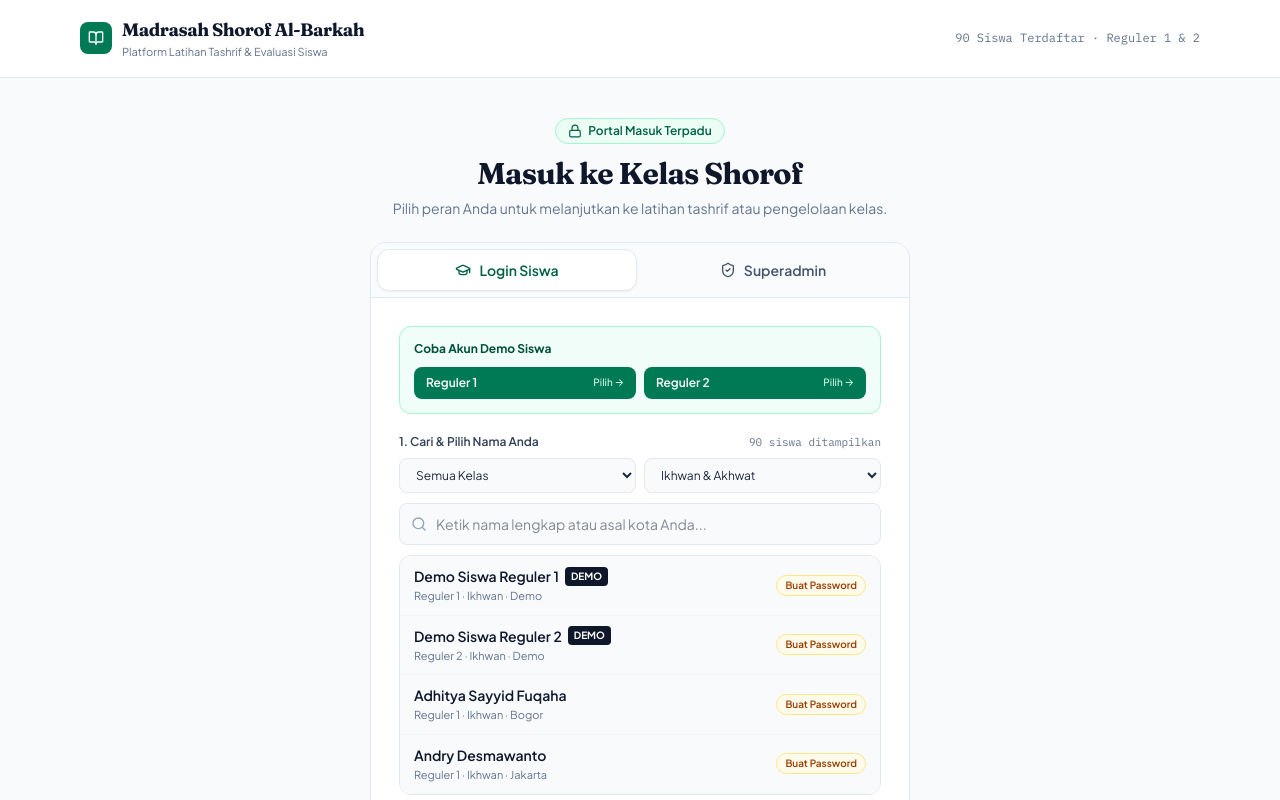
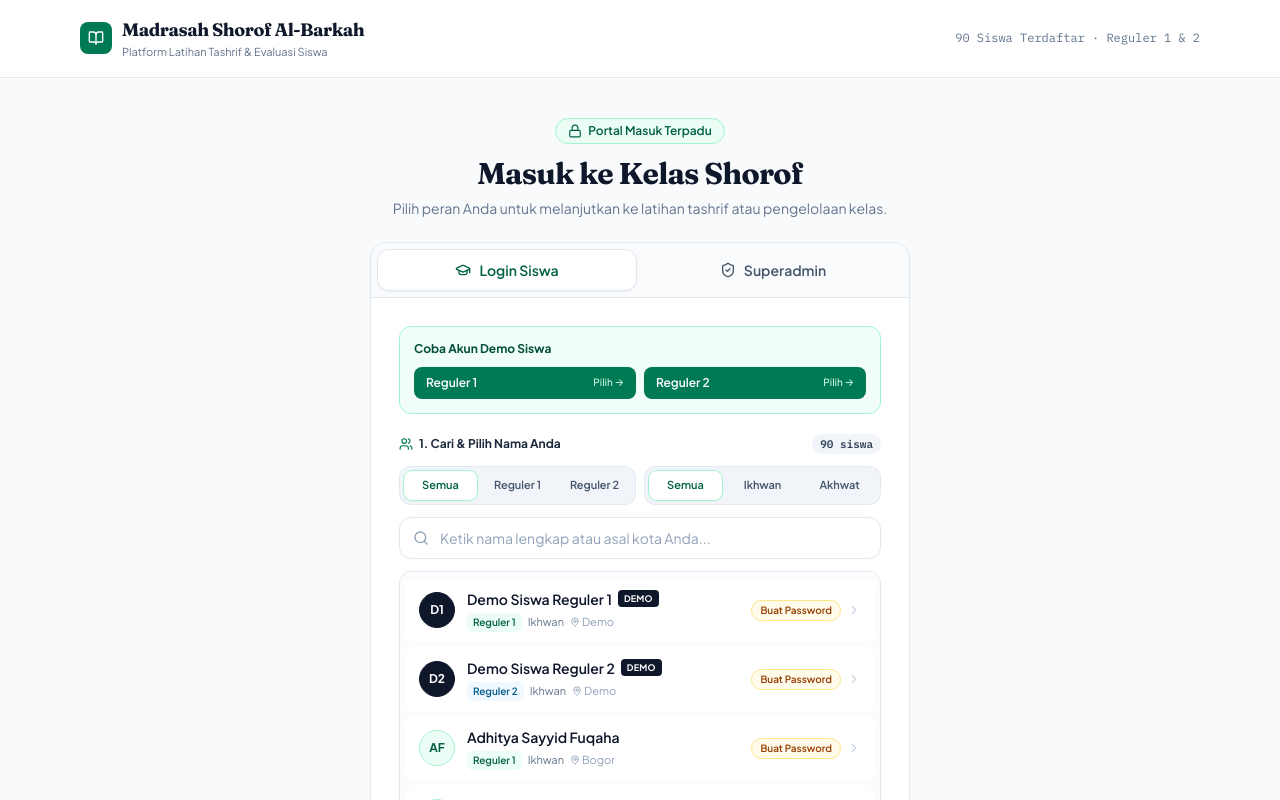
Before and after one commit to yourbontel/KIAS-REGULER, a React (Vite) app: page / in a window 1280 px wide. Shown: the top 800 px of the page. Built offline with nearby package versions, Linux system fonts and the light colour scheme.

Commit message:
style: upgrade student selection filters and list cards in LoginView

```diff
--- a/src/components/LoginView.tsx
+++ b/src/components/LoginView.tsx
@@ -10,9 +10,20 @@ import {
   KeyRound,
   AlertCircle,
   BookOpen,
+  ChevronRight,
+  MapPin,
+  Users,
+  X,
 } from 'lucide-react';
 import { Student, StudentClass, StudentGender } from '../data/students';
 import { StudentPasswordMap } from '../utils/auth';
+
+function getInitials(name: string): string {
+  const parts = name.trim().split(/\s+/).filter(Boolean);
+  if (parts.length === 0) return '?';
+  if (parts.length === 1) return parts[0].slice(0, 2).toUpperCase();
+  return (parts[0][0] + parts[parts.length - 1][0]).toUpperCase();
+}
 
 interface LoginViewProps {
   students: Student[];
@@ -227,91 +238,178 @@ export const LoginView: React.FC<LoginViewProps> = ({
                       </div>
                     )}
 
-                    <div>
-                      <div className="flex items-center justify-between mb-2">
-                        <label className="text-xs font-semibold text-slate-700">
+                    <div className="space-y-3">
+                      <div className="flex items-center justify-between gap-2">
+                        <label className="text-xs font-bold text-slate-800 flex items-center gap-1.5">
+                          <Users className="w-3.5 h-3.5 text-emerald-700" />
                           1. Cari &amp; Pilih Nama Anda
                         </label>
-                        <span className="text-[11px] text-slate-500 tabular-nums">
-                          {filteredStudents.length} siswa ditampilkan
+                        <span className="inline-flex items-center gap-1 px-2 py-0.5 rounded-full text-[11px] font-semibold bg-slate-100 text-slate-700 tabular-nums">
+                          {filteredStudents.length} siswa
                         </span>
                       </div>
 
-                      {/* Filters */}
-                      <div className="grid grid-cols-2 gap-2 mb-2.5">
-                        <select
+                      {/* Segmented Pill Filters */}
+                      <div className="grid grid-cols-1 sm:grid-cols-2 gap-2">
+                        <div
+                          role="group"
                           aria-label="Filter Kelas"
-                          value={filterClass}
-                          onChange={(e) =>
-                            setFilterClass(e.target.value as 'Semua' | StudentClass)
-                          }
-                          className="px-3 py-2 text-xs bg-[#F8FAFC] border border-slate-200 rounded-lg text-slate-800 focus:outline-none focus:border-emerald-600"
+                          className="grid grid-cols-3 gap-1 p-1 rounded-xl bg-slate-100 border border-slate-200/80"
                         >
-                          <option value="Semua">Semua Kelas</option>
-                          <option value="Reguler 1">Reguler 1</option>
-                          <option value="Reguler 2">Reguler 2</option>
-                        </select>
-                        <select
+                          {(
+                            [
+                              { value: 'Semua', label: 'Semua' },
+                              { value: 'Reguler 1', label: 'Reguler 1' },
+                              { value: 'Reguler 2', label: 'Reguler 2' },
+                            ] as const
+                          ).map((opt) => {
+                            const active = filterClass === opt.value;
+                            return (
+                              <button
+                                key={opt.value}
+                                type="button"
+                                onClick={() => setFilterClass(opt.value)}
+                                className={`py-1.5 px-2 rounded-lg text-[11px] font-semibold transition-all whitespace-nowrap ${
+                                  active
+                                    ? 'bg-white text-emerald-800 shadow-xs ring-1 ring-emerald-200'
+                                    : 'text-slate-600 hover:text-slate-900'
+                                }`}
+                              >
+                                {opt.label}
+                              </button>
+                            );
+                          })}
+                        </div>
+
+                        <div
+                          role="group"
                           aria-label="Filter Kelompok"
-                          value={filterGender}
-                          onChange={(e) =>
-                            setFilterGender(e.target.value as 'Semua' | StudentGender)
-                          }
-                          className="px-3 py-2 text-xs bg-[#F8FAFC] border border-slate-200 rounded-lg text-slate-800 focus:outline-none focus:border-emerald-600"
+                          className="grid grid-cols-3 gap-1 p-1 rounded-xl bg-slate-100 border border-slate-200/80"
                         >
-                          <option value="Semua">Ikhwan &amp; Akhwat</option>
-                          <option value="Ikhwan">Ikhwan</option>
-                          <option value="Akhwat">Akhwat</option>
-                        </select>
+                          {(
+                            [
+                              { value: 'Semua', label: 'Semua' },
+                              { value: 'Ikhwan', label: 'Ikhwan' },
+                              { value: 'Akhwat', label: 'Akhwat' },
+                            ] as const
+                          ).map((opt) => {
+                            const active = filterGender === opt.value;
+                            return (
+                              <button
+                                key={opt.value}
+                                type="button"
+                                onClick={() => setFilterGender(opt.value)}
+                                className={`py-1.5 px-2 rounded-lg text-[11px] font-semibold transition-all whitespace-nowrap ${
+                                  active
+                                    ? 'bg-white text-emerald-800 shadow-xs ring-1 ring-emerald-200'
+                                    : 'text-slate-600 hover:text-slate-900'
+                                }`}
+                              >
+                                {opt.label}
+                              </button>
+                            );
+                          })}
+                        </div>
                       </div>
 
                       {/* Search Box */}
-                      <div className="relative mb-2.5">
-                        <Search className="w-4 h-4 text-slate-400 absolute left-3 top-1/2 -translate-y-1/2" />
+                      <div className="relative">
+                        <Search className="w-4 h-4 text-slate-400 absolute left-3.5 top-1/2 -translate-y-1/2 pointer-events-none" />
                         <input
                           type="text"
                           value={searchQuery}
                           onChange={(e) => setSearchQuery(e.target.value)}
                           placeholder="Ketik nama lengkap atau asal kota Anda..."
-                          className="w-full pl-9 pr-3 py-2.5 text-xs sm:text-sm bg-[#F8FAFC] border border-slate-200 rounded-lg focus:outline-none focus:border-emerald-600"
+                          className="w-full pl-10 pr-9 py-2.5 text-xs sm:text-sm bg-white border border-slate-200 rounded-xl placeholder:text-slate-400 focus:outline-none focus:border-emerald-600 focus:ring-2 focus:ring-emerald-500/15 transition-shadow"
                         />
+                        {searchQuery && (
+                          <button
+                            type="button"
+                            onClick={() => setSearchQuery('')}
+                            aria-label="Hapus pencarian"
+                            className="absolute right-2.5 top-1/2 -translate-y-1/2 p-1 rounded-md text-slate-400 hover:text-slate-700 hover:bg-slate-100"
+                          >
+                            <X className="w-3.5 h-3.5" />
+                          </button>
+                        )}
                       </div>
 
                       {/* Student List */}
-                      <div className="max-h-60 overflow-y-auto border border-slate-200 rounded-xl divide-y divide-slate-100 bg-[#F8FAFC]">
+                      <div className="max-h-72 overflow-y-auto border border-slate-200 rounded-xl bg-slate-50/60 p-1.5 space-y-1">
                         {filteredStudents.length === 0 ? (
-                          <div className="p-6 text-center text-xs text-slate-500">
-                            Nama tidak ditemukan. Coba ubah filter atau kata kunci pencarian.
+                          <div className="py-8 px-4 text-center space-y-2">
+                            <div className="w-9 h-9 rounded-full bg-slate-100 text-slate-400 flex items-center justify-center mx-auto">
+                              <Search className="w-4 h-4" />
+                            </div>
+                            <div className="text-xs font-medium text-slate-600">
+                              Nama siswa tidak ditemukan
+                            </div>
+                            <div className="text-[11px] text-slate-400">
+                              Coba ubah filter kelas, kelompok, atau kata kunci pencarian.
+                            </div>
                           </div>
                         ) : (
                           filteredStudents.map((st) => {
                             const hasPw = Boolean(studentPasswords[st.id]);
                             const isDemo = st.id.startsWith('demo-');
+                            const isReg1 = st.kelas === 'Reguler 1';
                             return (
                               <button
                                 key={st.id}
                                 type="button"
                                 onClick={() => handleSelectStudent(st.id)}
-                                className="w-full flex items-center justify-between gap-3 px-3.5 py-2.5 text-left hover:bg-emerald-50/70 transition-colors"
+                                className="group w-full flex items-center justify-between gap-3 px-3 py-2.5 rounded-lg bg-white border border-transparent hover:border-emerald-200 hover:bg-emerald-50/50 text-left transition-all"
                               >
+                                <div className="flex items-center gap-3 min-w-0">
+                                  <div
+                                    className={`w-9 h-9 rounded-full flex items-center justify-center text-xs font-bold shrink-0 border ${
+                                      isDemo
+                                        ? 'bg-slate-900 text-white border-slate-900'
+                                        : st.gender === 'Ikhwan'
+                                        ? 'bg-emerald-50 text-emerald-800 border-emerald-200'
+                                        : 'bg-teal-50 text-teal-800 border-teal-200'
+                                    }`}
+                                  >
+                                    {getInitials(st.name)}
+                                  </div>
+
                                   <div className="min-w-0">
                                     <div className="flex items-center gap-1.5">
-                                    <span className="text-xs sm:text-sm font-semibold text-slate-900 truncate">
+                                      <span className="text-xs sm:text-sm font-semibold text-slate-900 group-hover:text-emerald-950 truncate">
                                         {st.name}
                                       </span>
                                       {isDemo && (
-                                      <span className="text-[10px] font-bold px-1.5 py-0.5 rounded bg-slate-900 text-white shrink-0">
+                                        <span className="text-[9px] font-bold tracking-wide px-1.5 py-0.5 rounded bg-slate-900 text-white shrink-0">
                                           DEMO
                                         </span>
                                       )}
                                     </div>
-                                  <div className="text-[11px] text-slate-500 mt-0.5">
-                                    {st.kelas} · {st.gender}
-                                    {st.kota ? ` · ${st.kota}` : ''}
+                                    <div className="flex flex-wrap items-center gap-1.5 mt-1">
+                                      <span
+                                        className={`text-[10px] font-semibold px-1.5 py-0.5 rounded-md ${
+                                          isReg1
+                                            ? 'bg-emerald-50 text-emerald-800'
+                                            : 'bg-sky-50 text-sky-800'
+                                        }`}
+                                      >
+                                        {st.kelas}
+                                      </span>
+                                      <span className="text-[11px] text-slate-500">
+                                        {st.gender}
+                                      </span>
+                                      {st.kota && (
+                                        <span className="inline-flex items-center gap-0.5 text-[11px] text-slate-400">
+                                          <MapPin className="w-2.5 h-2.5" />
+                                          {st.kota}
+                                        </span>
+                                      )}
                                     </div>
                                   </div>
+                                </div>
+
+                                <div className="flex items-center gap-1.5 shrink-0">
                                   <span
-                                  className={`shrink-0 text-[10px] font-semibold px-2 py-0.5 rounded-full border ${
+                                    className={`text-[10px] font-semibold px-2 py-0.5 rounded-full border ${
                                       hasPw
                                         ? 'bg-emerald-50 text-emerald-800 border-emerald-200'
                                         : 'bg-amber-50 text-amber-800 border-amber-200'
@@ -319,6 +417,8 @@ export const LoginView: React.FC<LoginViewProps> = ({
                                   >
                                     {hasPw ? 'Aktif' : 'Buat Password'}
                                   </span>
+                                  <ChevronRight className="w-3.5 h-3.5 text-slate-300 group-hover:text-emerald-700 group-hover:translate-x-0.5 transition-all" />
+                                </div>
                               </button>
                             );
                           })
```
Lines whose indentation alone changed are shown as unchanged.
